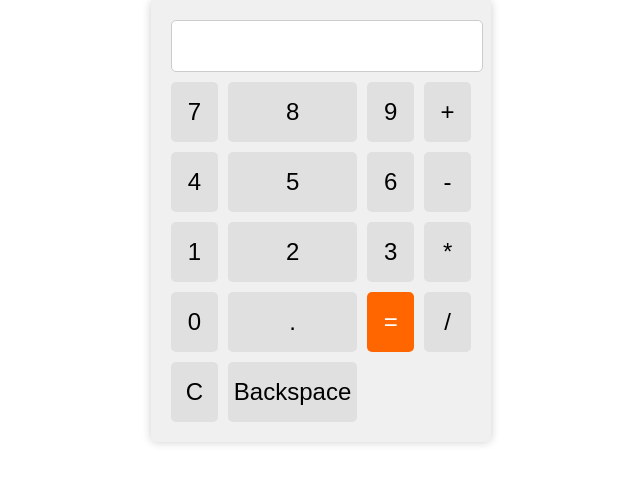
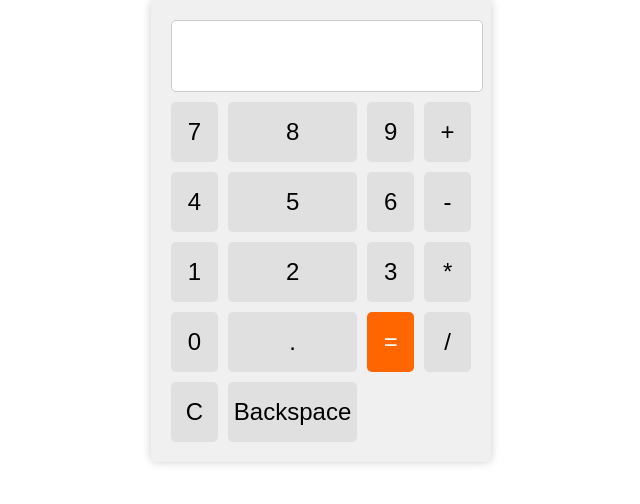
Before and after one commit to horacenjoroge/calculator, a plain HTML site: page index.html in a window 1280 px wide. Shown: the whole page, without its empty margins (319-959 px from the left). Drawn offline with Linux system fonts and the light colour scheme.

Commit message:
changed display height from 40 to60 px

```diff
--- a/calculator.css
+++ b/calculator.css
@@ -18,7 +18,7 @@ html {
 /* Style the display input field */
 #display {
     width: 100%;
-    height: 40px;
+    height: 60px;
     margin-bottom: 10px;
     font-size: 20px;
     text-align: right;
```
